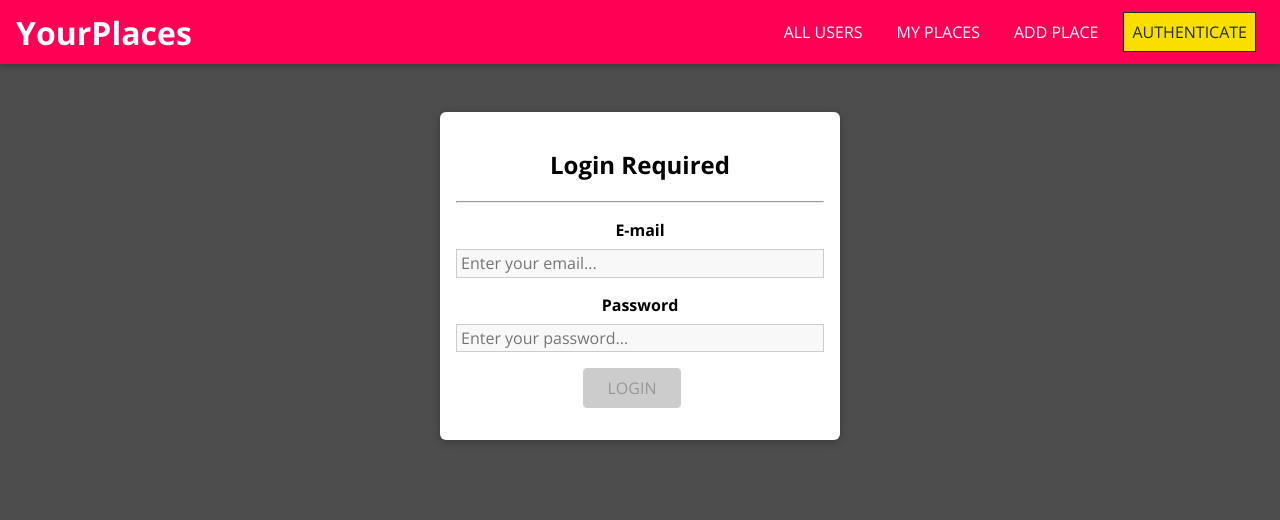
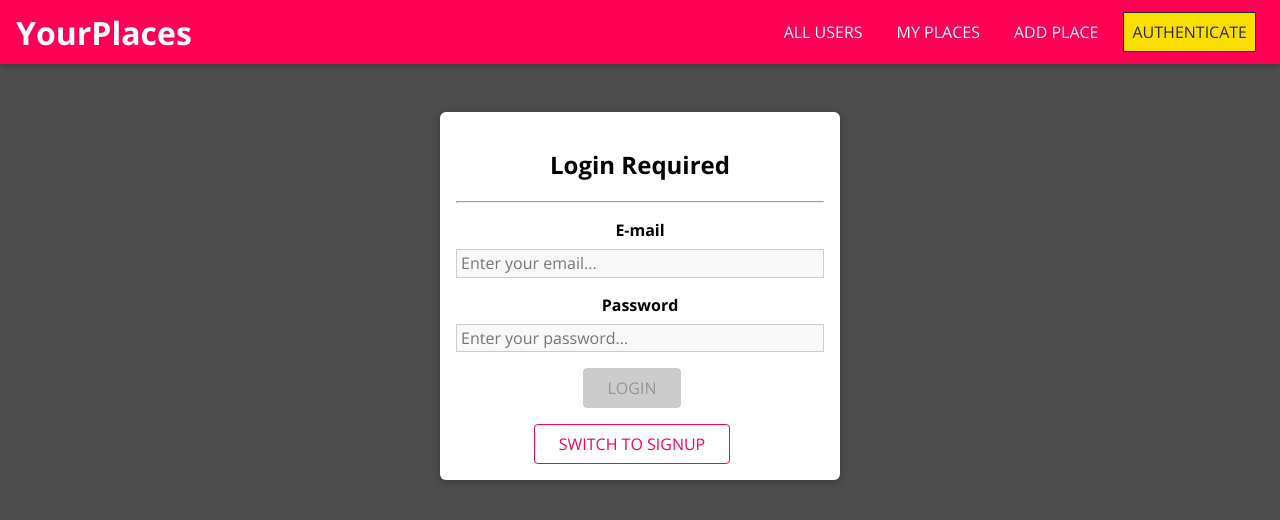
Before and after one commit to PetyrDzhunov/MERN-stack-udemy-course, a React (Create React App) app in the folder client/: page /auth in a window 1280 px wide. Shown: the top 520 px of the page. Built offline with nearby package versions, Linux system fonts and the light colour scheme.

Commit message:
created switch move between login/register forms

```diff
--- a/client/src/shared/hooks/form-hook.js
+++ b/client/src/shared/hooks/form-hook.js
@@ -9,7 +9,7 @@
 				if (inputId === action.inputId) {
 					formIsValid = formIsValid && action.isValid
 				} else {
-					formIsValid = formIsValid && state.inputs[inputId].isValid;
+					formIsValid = formIsValid && state.inputs[inputId]?.isValid;
 				}
 			}
 			return {
--- a/client/src/user/pages/Auth.js
+++ b/client/src/user/pages/Auth.js
@@ -1,14 +1,15 @@
-import React from 'react'
+import React, { useState } from 'react'
 import { useForm } from '../../shared/hooks/form-hook'
 import Button from '../../shared/components/FormElements/Button'
 import Input from '../../shared/components/FormElements/Input'
-import { VALIDATOR_EMAIL, VALIDATOR_MINLENGTH } from '../../shared/util/validators'
+import { VALIDATOR_EMAIL, VALIDATOR_MINLENGTH, VALIDATOR_REQUIRE } from '../../shared/util/validators'
 import './Auth.css';
 import Card from '../../shared/components/UIElements/Card'
 
 
 const Auth = () => {
-	const [formState, inputHandler] = useForm({
+	const [isLoginMode, setIsLoginMode] = useState(true);
+	const [formState, inputHandler, setFormData] = useForm({
 		email: {
 			value: '',
 			isValid: false
@@ -24,12 +25,40 @@
 		console.log(formState.inputs);
 	};
 
+	const switchModeHandler = () => {
+		if (!isLoginMode) {
+			setFormData({
+				...formState.inputs,
+				name: undefined
+			}, formState.inputs.email.isValid && formState.inputs.password.isValid)
+		} else {
+			setFormData({
+				...formState.inputs,
+				name: {
+					value: '',
+					isValid: false
+				}
+			}, false);
+		}
+		setIsLoginMode((prevMode) => !prevMode);
+	};
+
 
 	return (
 		<Card className="authentication">
 			<h2>Login Required</h2>
 			<hr />
 			<form onSubmit={authSubmitHandler}>
+				{!isLoginMode && <Input
+					element="input"
+					id="name"
+					type="text"
+					label="Your name"
+					validators={[VALIDATOR_REQUIRE()]}
+					errorText="Please enter a name."
+					onInput={inputHandler}
+					placeholder="Enter your name..."
+				/>}
 				<Input
 					id="email"
 					type="email"
@@ -52,10 +81,16 @@
 					onInput={inputHandler}
 				/>
 
-				<Button type="submit" disabled={!formState.isValid}>LOGIN</Button>
+				<Button type="submit" disabled={!formState.isValid}>
+					{isLoginMode ? 'LOGIN' : 'SIGNUP'}
+				</Button>
 			</form>
+
+			<Button inverse onClick={switchModeHandler}>
+				SWITCH TO {isLoginMode ? 'SIGNUP' : 'LOGIN'}
+			</Button>
 		</Card>
-	)
-}
+	);
+};
 
 export default Auth
```
